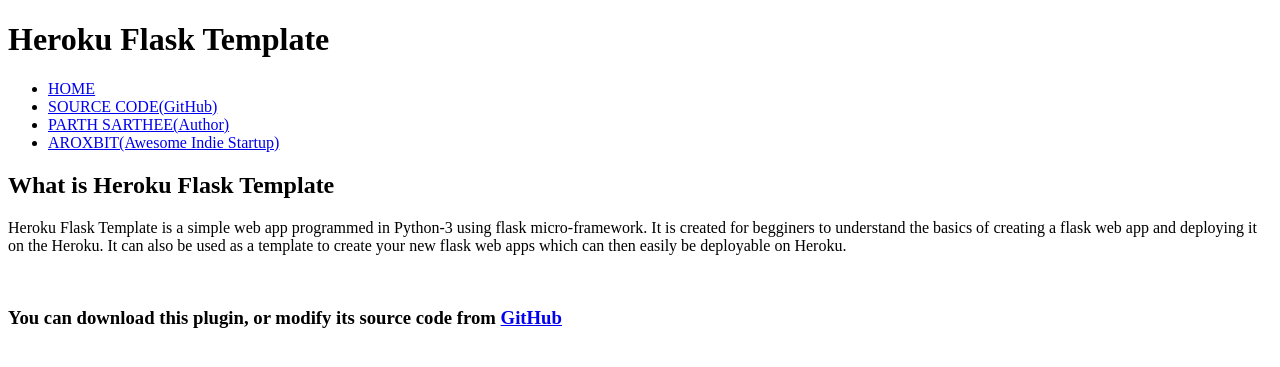
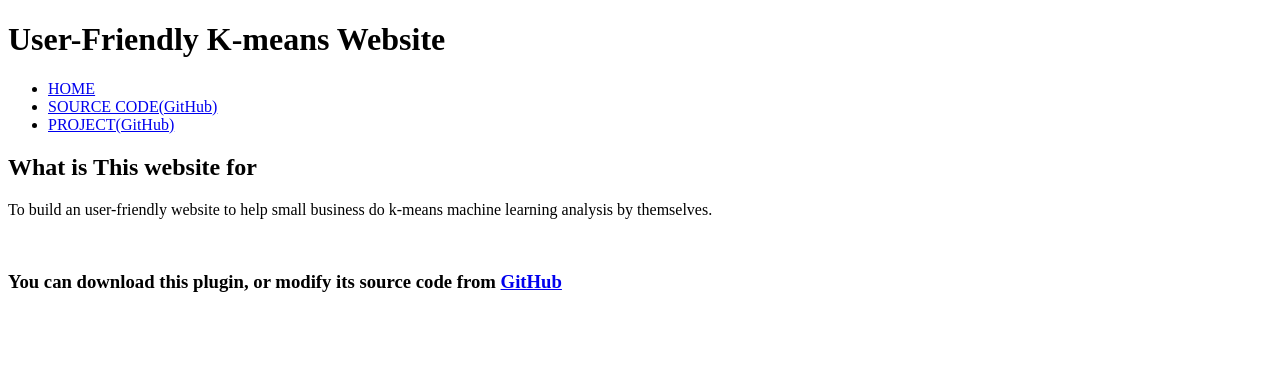
Before and after one commit to jiangshan123/Capstone_TDI, a Flask app: page / in a window 1280 px wide. Shown: the top 367 px of the page. Run offline with Flask 2, Linux system fonts and the light colour scheme.

Commit message:
website version 1.0

```diff
--- a/web/templates/index.html
+++ b/web/templates/index.html
@@ -7,19 +7,18 @@
 
     </head>
     <body>
-        <h1 id="tittle">Heroku Flask Template</h1>
+        <h1 id="tittle">User-Friendly K-means Website</h1>
         <nav>
             <ul>
                 <li><a href="index.html">HOME</a></li>
-                <li><a href="https://github.com/vetronus/heroku-flask-template">SOURCE CODE(GitHub)</a></li>
-                <li><a href="http://parthsarthee.com/">PARTH SARTHEE(Author)</a></li>
-                <li><a href="http://aroxbit.com">AROXBIT(Awesome Indie Startup)</a></li>
+                <li><a href="https://github.com/jiangshan123/Capstone_TDI/tree/master/web">SOURCE CODE(GitHub)</a></li>
+                <li><a href="https://github.com/jiangshan123/Capstone_TDI">PROJECT(GitHub)</a></li>
             </ul>
         </nav>
-        <h2>What is Heroku Flask Template</h2>
+        <h2>What is This website for</h2>
         <p>
-            Heroku Flask Template is a simple web app programmed in Python-3 using flask micro-framework. It is created for begginers to understand the basics of creating a flask web app and deploying it on the Heroku. It can also be used as a template to create your new flask web apps which can then easily be deployable on Heroku.
+            To build an user-friendly website to help small business do k-means machine learning analysis by themselves.
         </p><br>
-        <h3>You can download this plugin, or modify its source code from <a href="https://github.com/vetronus/heroku-flask-template">GitHub</a></h3>
+        <h3>You can download this plugin, or modify its source code from <a href="https://github.com/jiangshan123/Capstone_TDI/tree/master/web">GitHub</a></h3>
     </body>
 </html>
```
